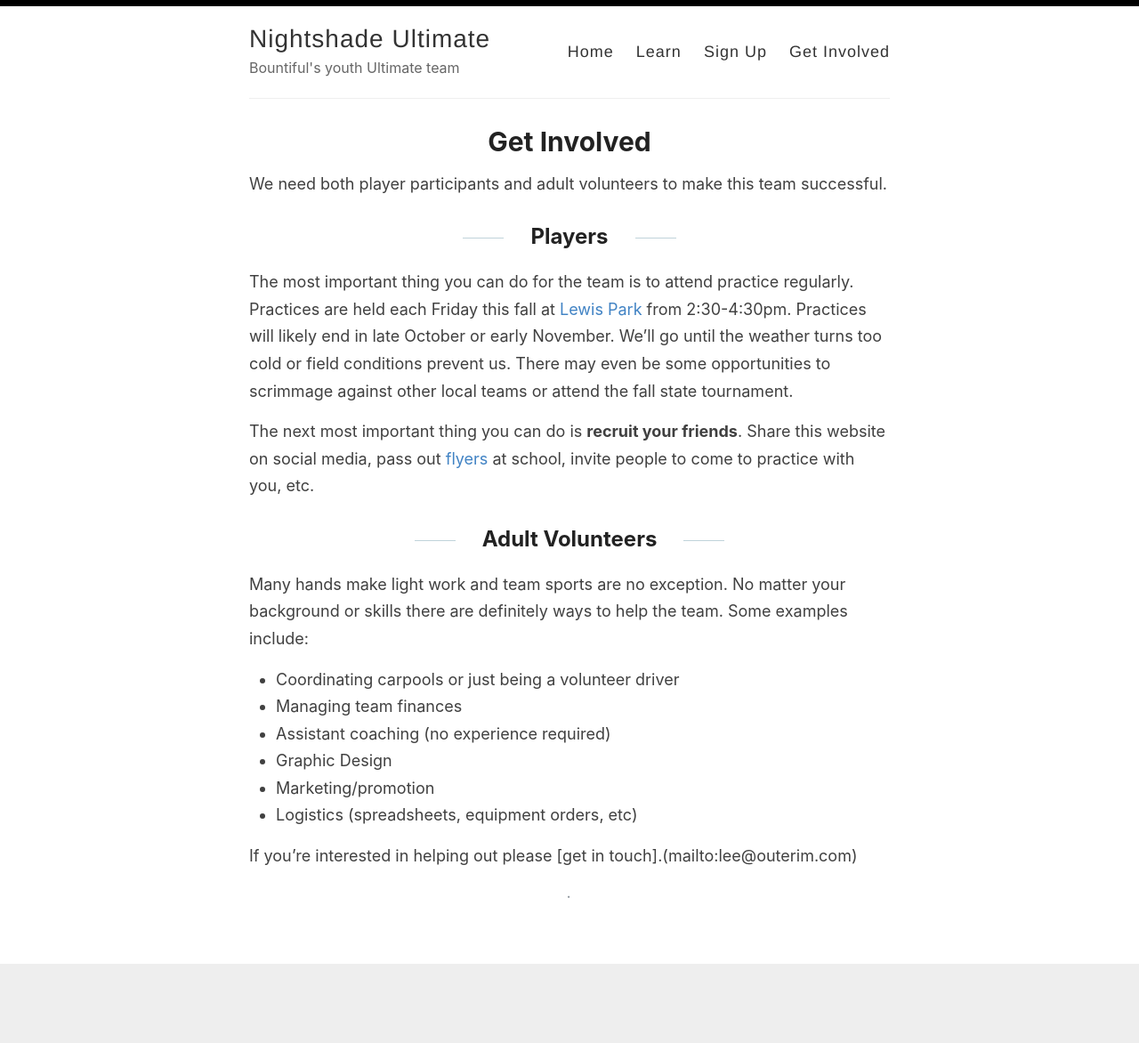
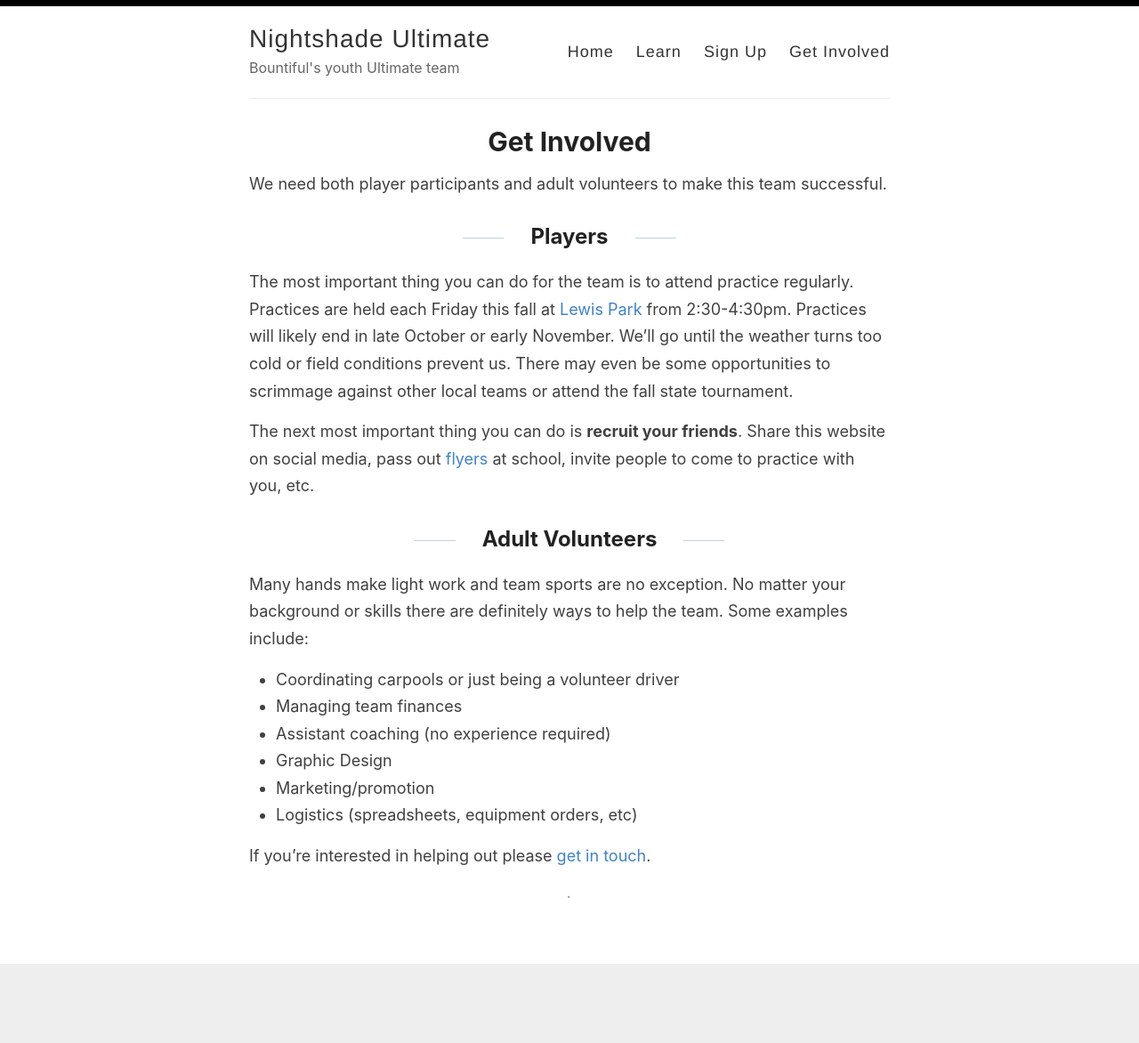
Before and after one commit to outerim/bountiful-ultimate, a Jekyll site: the page built from _pages/participate.md, in a window 1280 px wide. Shown: the whole page at 89% size. Built offline with Jekyll 4.4.1, drawn with Linux system fonts in a browser that asks for light colours.

Commit message:
Fix an issue

```diff
--- a/_pages/participate.md
+++ b/_pages/participate.md
@@ -23,4 +23,4 @@ Many hands make light work and team sports are no exception. No matter your back
 * Marketing/promotion
 * Logistics (spreadsheets, equipment orders, etc)
 
-If you're interested in helping out please [get in touch].(mailto:lee@outerim.com)
+If you're interested in helping out please [get in touch](mailto:lee@outerim.com).
```
